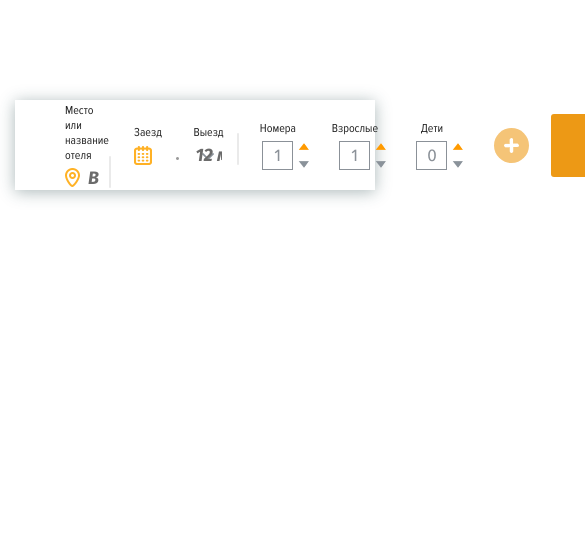
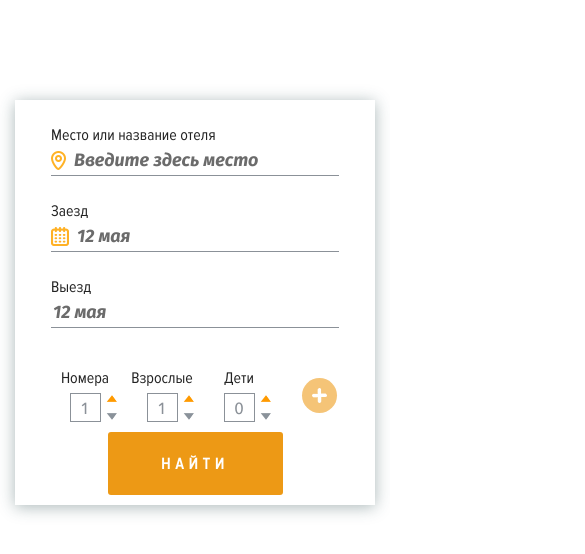
Before and after one commit to Sergey4334/input-form-test, a plain HTML site: page index.html in a window 390 px wide. Shown: the top 554 px of the page, 585 px wide, since content can reach past the window. Drawn offline with nearby package versions, Linux system fonts and the light colour scheme.

Commit message:
add media querys and change styles

```diff
--- a/css/main.css
+++ b/css/main.css
@@ -125,7 +125,7 @@ a {
 }
 .elem {
   position: absolute;
-  right: 0;
+  right: 8px;
   bottom: 5px;
   display: block;
   width: 3px;
@@ -264,3 +264,61 @@ input[type="number"] {
   padding-left: 24px;
   padding-right: 7px;
 }
+/*Media querys*/
+
+@media screen and (max-width: 1170px) {
+  .form__element {
+    flex-direction: column;
+  }
+  .form__block-input {
+    padding-left: 0px;
+  }
+  .df {
+    margin: 10px 0px;
+    width: 80%;
+  }
+}
+@media screen and (max-width: 770px) {
+  .form__block-input {
+    display: flex;
+    flex-direction: column;
+  }
+  .form__local {
+    width: 80%;
+    padding: 5px 0px;
+    margin: 10px 0px;
+    border-bottom: 1px solid #8b9198;
+  }
+  .form__checkin {
+    width: 80%;
+    margin: 10px 0px;
+    padding: 5px 0px;
+    border-bottom: 1px solid #8b9198;
+  }
+  .form__checkout {
+    width: 80%;
+    padding: 5px 0px;
+    margin: 10px 0px;
+    border-bottom: 1px solid #8b9198;
+  }
+  .input__title {
+    font-size: 16px;
+  }
+  .form__local:nth-child(1) .block__input::after,
+  .form__checkout:nth-child(3) .block__input::after {
+    display: none;
+  }
+  .elem,
+  .elem-arrow {
+    display: none;
+  }
+}
+@media screen and (max-width: 600px) {
+  .df {
+    flex-wrap: wrap;
+    width: 100%;
+  }
+  .input__numbers {
+    margin: 10px 0px;
+  }
+}
```
